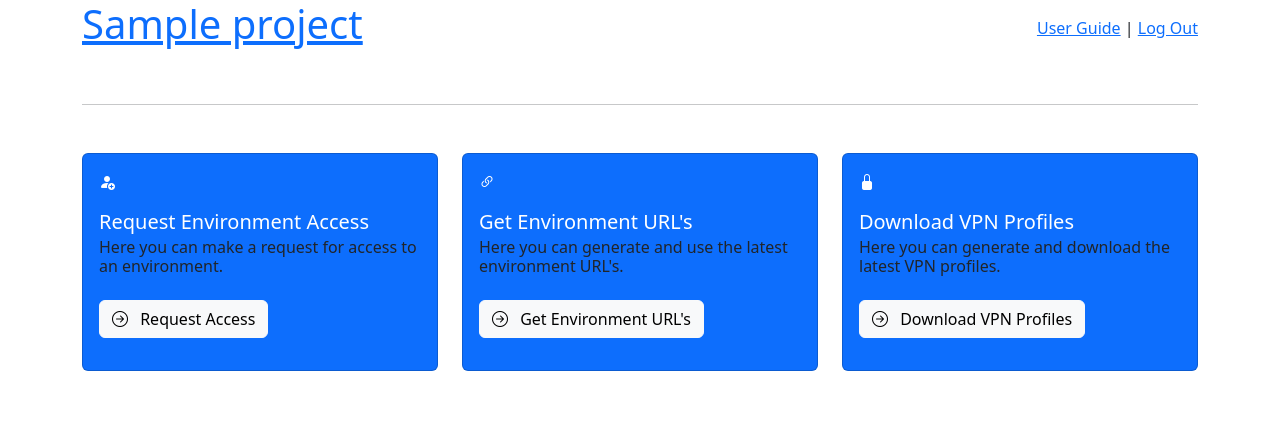
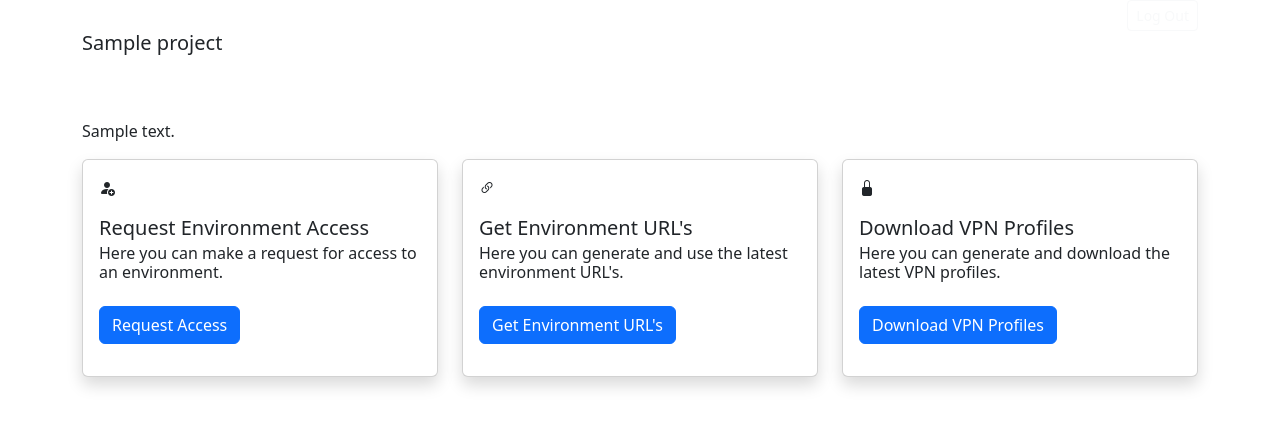
Before and after one commit to UKHomeOffice/cfi-self-service, a Python web app: template cfi-self-service-portal/self_service_portal/templates/home.jinja2 in a window 1280 px wide. Shown: the top 427 px of the page. Run offline with Jinja, Linux system fonts and the light colour scheme; the template is opened without the code that fills it: most values are stand-ins (such as "Sample title", 1, 10 or a date in 2020).

Commit message:
This commit features an updated app template and routes and tests for the Request Environment Access feature.

```diff
--- a/cfi-self-service-portal/self_service_portal/assets/theme.css
+++ b/cfi-self-service-portal/self_service_portal/assets/theme.css
@@ -7,12 +7,16 @@
 .font-semi-bold                                   { font-weight: 600; }
 .font-bold                                        { font-weight: 700; }
 
+.mt-neg                                           { margin-top: -3.75rem; }
+
+.nav-header                                       { background: var(--bs-gray-800); padding: 3.5rem 0 6.5rem 0; }
+.sub-nav-header                                   { background: var(--bs-gray-700); padding: .75rem 0;}
+
 .card-subtitle                                    { line-height: 1.5; }
 .home-link                                        { text-decoration: none; }
 .menu-icon                                        { font-size: 3em; }
 .text-white-75                                    { --bs-text-opacity: 1; color: rgba(255,255,255,.75)!important; }
 
-.starter-template                                 { margin-top: 35px; }
 .starter-template .content                        { margin-left: 10px; }
 .starter-template .content h1                     { margin-top: 10px; font-size: 60px; }
 .starter-template .content h1 .smaller            { font-size: 40px; color: #f2b7bd; }
--- a/cfi-self-service-portal/self_service_portal/routes.py
+++ b/cfi-self-service-portal/self_service_portal/routes.py
@@ -1,3 +1,4 @@
 def includeme(config):
     config.add_static_view('static', 'assets', cache_max_age=3600)
     config.add_route('home', '/')
+    config.add_route('env-request', '/env/request/')
--- /dev/null
+++ b/cfi-self-service-portal/self_service_portal/templates/env-request.jinja2
@@ -0,0 +1,4 @@
+{% extends "layout.jinja2" %}
+{% block content %}
+
+{% endblock content %}
--- a/cfi-self-service-portal/self_service_portal/templates/home.jinja2
+++ b/cfi-self-service-portal/self_service_portal/templates/home.jinja2
@@ -1,36 +1,36 @@
 {% extends "layout.jinja2" %}
 {% block content %}
-  <div class="row mt-5 mb-5 mb-lg-0">
+  <div class="row">
     <!-- Request Environment Access -->
     <div class="col-12 mb-5 col-md-6 mb-lg-0 col-lg-4">
-      <div class="card bg-primary h-100">
+      <div class="card shadow h-100">
         <div class="card-body">
-          <i class="bi bi-person-fill-add text-white menu-icon"></i>
-          <h5 class="card-title fw-medium text-white mt-3">Request Environment Access</h5>
-          <h6 class="card-subtitle text-white-75">Here you can make a request for access to an environment.</h6>
-          <p><a href="#" role="button" class="btn btn-light mt-4"><i class="bi bi-arrow-right-circle me-2"></i> Request Access</a></p>
+          <i class="bi bi-person-fill-add menu-icon"></i>
+          <h5 class="card-title fw-medium mt-3">Request Environment Access</h5>
+          <h6 class="card-subtitle">Here you can make a request for access to an environment.</h6>
+          <p><a href="/env/request/" role="button" class="btn btn-primary mt-4">Request Access</a></p>
         </div>
       </div>
     </div>
     <!-- Get Environment URL's -->
     <div class="col-12 mb-5 col-md-6 mb-lg-0 col-lg-4">
-      <div class="card bg-primary h-100">
+      <div class="card shadow h-100">
         <div class="card-body">
-          <i class="bi bi-link-45deg text-white menu-icon"></i>
-          <h5 class="card-title fw-medium text-white mt-3">Get Environment URL's</h5>
-          <h6 class="card-subtitle text-white-75">Here you can generate and use the latest environment URL's.</h6>
-          <p><a href="#" role="button" class="btn btn-light mt-4"><i class="bi bi-arrow-right-circle me-2"></i> Get Environment URL's</a></p>
+          <i class="bi bi-link-45deg menu-icon"></i>
+          <h5 class="card-title fw-medium mt-3">Get Environment URL's</h5>
+          <h6 class="card-subtitle">Here you can generate and use the latest environment URL's.</h6>
+          <p><a href="#" role="button" class="btn btn-primary mt-4">Get Environment URL's</a></p>
         </div>
       </div>
     </div>
     <!-- Generate VPN Profiles -->
     <div class="col-12 col-md-6 col-lg-4">
-      <div class="card bg-primary h-100">
+      <div class="card shadow h-100">
         <div class="card-body">
-          <i class="bi bi-lock-fill text-white menu-icon"></i>
-          <h5 class="card-title fw-medium text-white mt-3">Download VPN Profiles</h5>
-          <h6 class="card-subtitle text-white-75">Here you can generate and download the latest VPN profiles.</h6>
-          <p><a href="#" role="button" class="btn btn-light mt-4"><i class="bi bi-arrow-right-circle me-2"></i> Download VPN Profiles</a></p>
+          <i class="bi bi-lock-fill menu-icon"></i>
+          <h5 class="card-title fw-medium mt-3">Download VPN Profiles</h5>
+          <h6 class="card-subtitle">Here you can generate and download the latest VPN profiles.</h6>
+          <p><a href="#" role="button" class="btn btn-primary mt-4">Download VPN Profiles</a></p>
         </div>
       </div>
     </div>
--- a/cfi-self-service-portal/self_service_portal/templates/layout.jinja2
+++ b/cfi-self-service-portal/self_service_portal/templates/layout.jinja2
@@ -8,32 +8,43 @@
   <meta name="description" content="pyramid web application">
   <meta name="author" content="Pylons Project">
   <!-- HTML Title -->
-    <title>CFI Self Service User Portal - {{title}}</title>
+  <title>{{title}} - CFI Self Service User Portal</title>
   <!-- Bootstrap Core CSS & Custom Stylesheets -->
-    <link href="https://cdn.jsdelivr.net/npm/bootstrap@5.3.2/dist/css/bootstrap.min.css" rel="stylesheet" integrity="sha384-T3c6CoIi6uLrA9TneNEoa7RxnatzjcDSCmG1MXxSR1GAsXEV/Dwwykc2MPK8M2HN" crossorigin="anonymous">
+  <link href="https://cdn.jsdelivr.net/npm/bootstrap@5.3.2/dist/css/bootstrap.min.css" rel="stylesheet"
+    integrity="sha384-T3c6CoIi6uLrA9TneNEoa7RxnatzjcDSCmG1MXxSR1GAsXEV/Dwwykc2MPK8M2HN" crossorigin="anonymous">
   <link rel="stylesheet" href="https://cdn.jsdelivr.net/npm/bootstrap-icons@1.11.2/font/bootstrap-icons.min.css">
   <link href="{{request.static_url('self_service_portal:assets/theme.css')}}" rel="stylesheet">
 </head>
 <body>
   <main class="starter-template">
+    <!-- Sub Nav -->
+    <div class="container-fluid sub-nav-header">
       <div class="container">
-        <div class="row align-items-center">
-          <!-- App Heading / Nav -->
-          <div class="col-12 mb-3 mb-md-0 col-md-9">
-            <h1><a href="/" class="font-semi-bold home-link">{{project}}</a></h1>
-          </div>
-          <div class="col-12 col-md-3">
-            <p class="text-md-end mb-0"><a href="#">User Guide</a> | <a href="#">Log Out</a></p>
+        <p class="text-end mb-0">
+          <a href="#" role="button" class="btn btn-outline-light btn-sm">Log Out</a>
+        </p>
       </div>
     </div>
-        <hr class="my-5" />
+    <!-- Main Heading -->
+    <div class="container-fluid nav-header">
+      <div class="container">
+        <h5 class="text-white-75">{{project}}</h5>
+        <h1><a href="/" class="font-semi-bold text-white home-link">{{title}}</a></h1>
+        <p class="text-white-75">{{description}}</p>
+      </div>
+    </div>
     <!-- Page Content -->
+    <div class="container-fluid mt-neg">
+      <div class="container">
         {% block content %}
         <p>No content</p>
         {% endblock content %}
       </div>
+    </div>
   </main>
   <!-- Bootstrap Core JavaScript -->
-    <script src="https://cdn.jsdelivr.net/npm/bootstrap@5.3.2/dist/js/bootstrap.bundle.min.js" integrity="sha384-C6RzsynM9kWDrMNeT87bh95OGNyZPhcTNXj1NW7RuBCsyN/o0jlpcV8Qyq46cDfL" crossorigin="anonymous"></script>
+  <script src="https://cdn.jsdelivr.net/npm/bootstrap@5.3.2/dist/js/bootstrap.bundle.min.js"
+    integrity="sha384-C6RzsynM9kWDrMNeT87bh95OGNyZPhcTNXj1NW7RuBCsyN/o0jlpcV8Qyq46cDfL"
+    crossorigin="anonymous"></script>
 </body>
 </html>
--- a/cfi-self-service-portal/self_service_portal/views/default.py
+++ b/cfi-self-service-portal/self_service_portal/views/default.py
@@ -2,4 +2,8 @@
 
 @view_config(route_name='home', renderer='self_service_portal:templates/home.jinja2')
 def home_view(request):
-    return {'project': 'Self Service Portal'}
+    return {'project': 'Self Service Portal', 'title': 'Welcome', 'description': 'Welcome to the self service user portal!'}
+
+@view_config(route_name='env-request', renderer='self_service_portal:templates/env-request.jinja2')
+def env_request_view(request):
+    return {'project': 'Self Service Portal', 'title': 'Request Environment Access', 'description': 'Here you can make a request for access to an environment.'}
```
Also changed, not shown: cfi-self-service-portal/tests/test_functional.py (+4 -0 lines), cfi-self-service-portal/tests/test_views.py (+6 -0 lines). Lines whose indentation alone changed are shown as unchanged.
